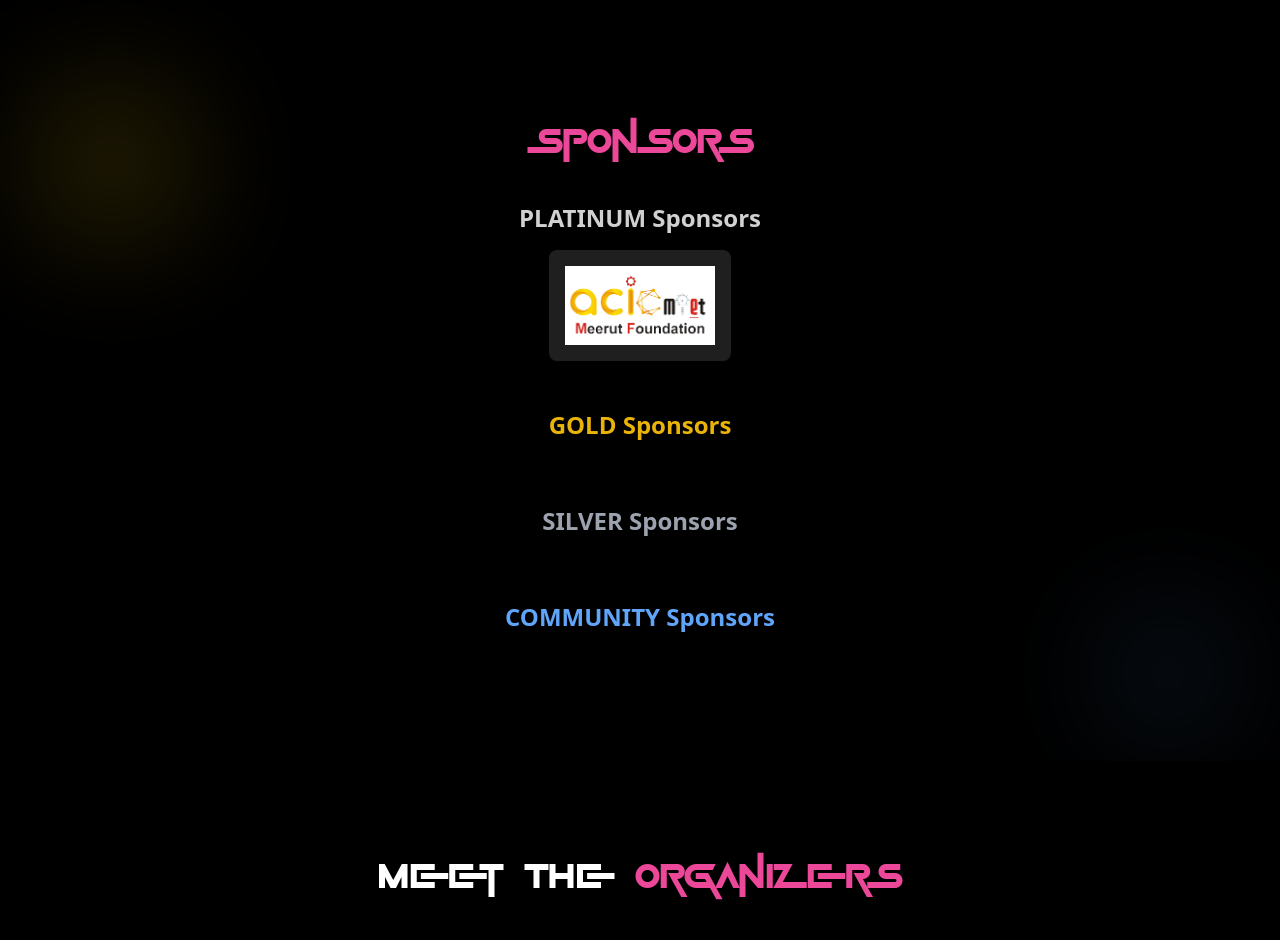
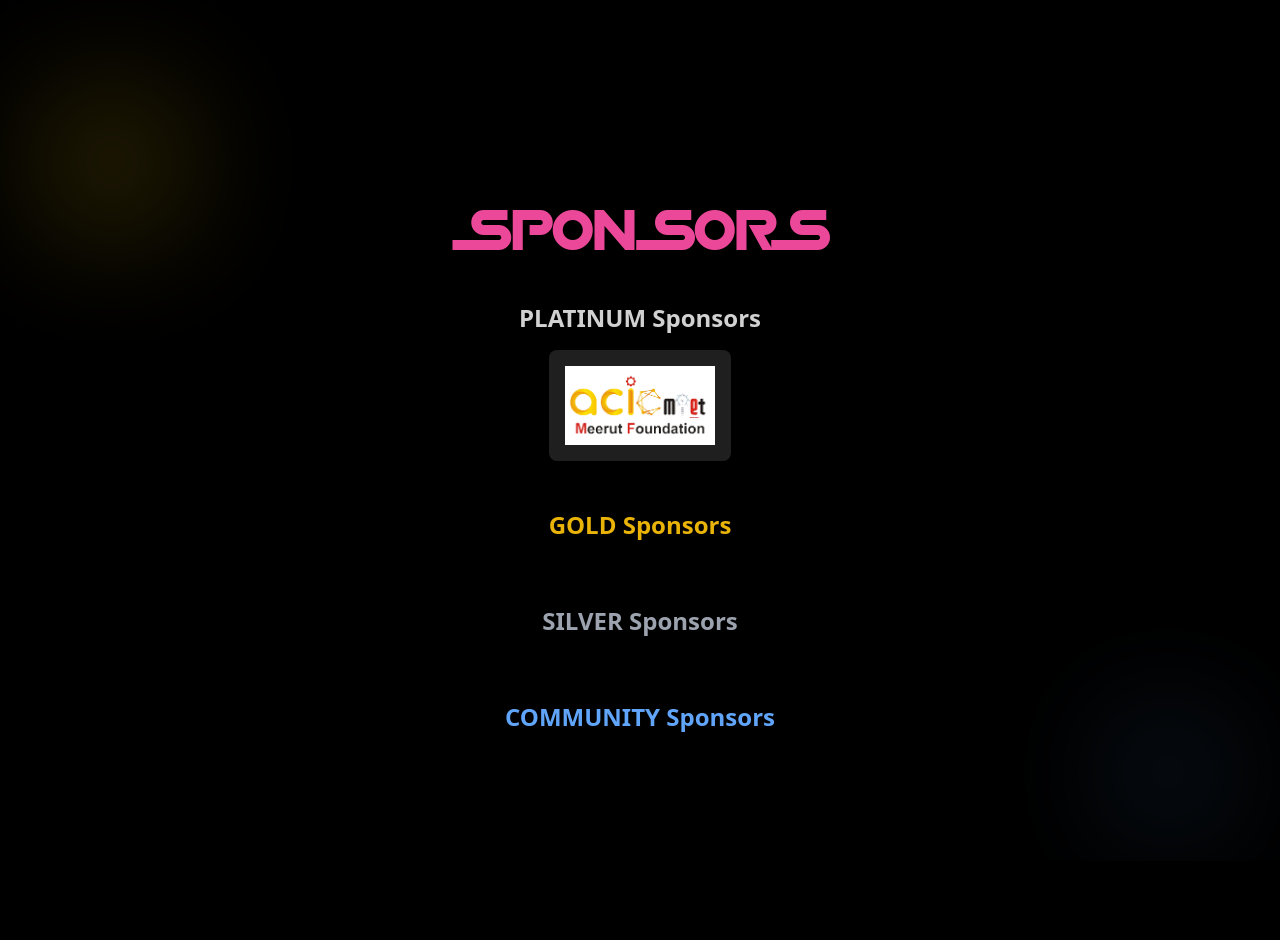
Before and after one commit to bimlesharma/Hacker-s-Playground, a Next.js app: page / in a window 1280 px wide. Shown: the part 7612-8552 px from the top of the page. Built offline with nearby package versions, Linux system fonts and the light colour scheme; no server answers; the database is empty.

Commit message:
UI fixes

```diff
--- a/src/app/organisers/page.tsx
+++ b/src/app/organisers/page.tsx
@@ -65,7 +65,7 @@ const organizers = [
 const OrganisersPage = () => {
   return (
     <section className="min-h-screen mt-10 py-16 bg-black text-gray-300 px-6 lg:px-24 relative">
-      <h1 className="text-3xl lg:text-4xl font-squid-game font-bold text-center text-pink-500 mb-12">
+      <h1 className="text-4xl md:text-6xl py-5 uppercase font-squid-game font-bold text-center text-pink-500 mb-12">
         <span className="text-white">Meet The</span> Organizers
       </h1>
 
--- a/src/components/Oraganizers.tsx
+++ b/src/components/Oraganizers.tsx
@@ -35,7 +35,7 @@ const organizers = [
 const OrganisersSection = () => {
   return (
     <section className="py-16 bg-black text-gray-300 px-6 pt-24 lg:px-24 relative">
-      <h2 className="text-3xl lg:text-4xl font-bold text-center text-pink-500 mb-12 font-squid-game">
+      <h2 className="text-4xl md:text-6xl font-squid-game uppercase font-bold text-center text-pink-500 mb-12 py-5">
         <span className="text-white">Meet The</span> Organizers
       </h2>
 
--- a/src/components/Schedule.tsx
+++ b/src/components/Schedule.tsx
@@ -241,7 +241,7 @@ const Schedule = () => {
               } items-center mb-8`}
               initial={{ opacity: 0, y: 20 }}
               whileInView={{ opacity: 1, y: 0 }}
-              transition={{ duration: 0.5, delay: index * 0.2 }}
+              transition={{ duration: 0.15, delay: index * 0.01 }}
             >
               {/* Event Time and Date */}
               <div className="w-1/2 px-4 text-right">
--- a/src/components/Sponsors.tsx
+++ b/src/components/Sponsors.tsx
@@ -27,7 +27,7 @@ const SponsorSection = () => {
       </div>
 
       <div className="relative z-10 container mx-auto">
-        <h2 className="text-3xl md:text-4xl font-squid-game font-extrabold text-pink-500 mb-10">Sponsors</h2>
+        <h2 className="text-4xl md:text-6xl font-squid-game uppercase font-extrabold text-pink-500 mb-10 pt-20">Sponsors</h2>
 
         {Object.entries(sponsors).map(([tier, images], index) => (
           <div key={tier} className="mb-12">
```
